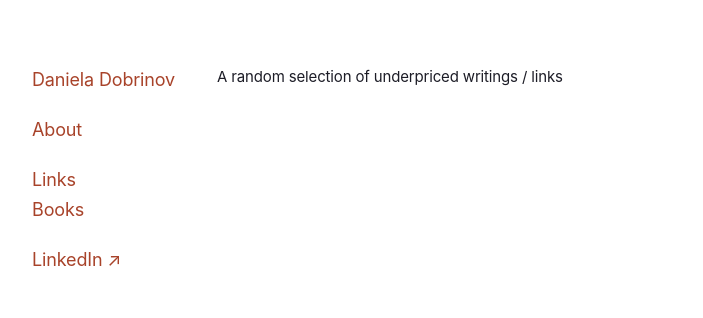
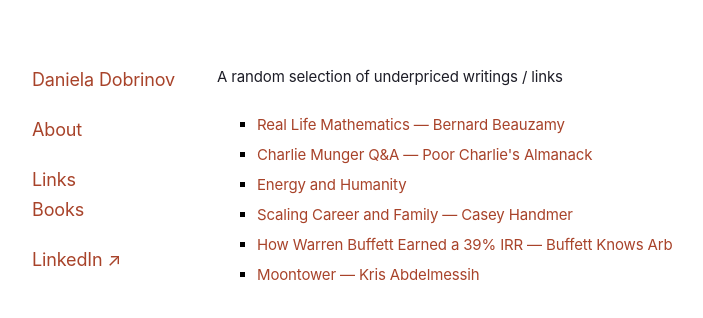
Before and after one commit to eula01/danisite, a Next.js app: page /links in a window 1280 px wide. Shown: the top 318 px of the page, without its empty margins (173-876 px from the left). Built offline with nearby package versions, Linux system fonts and the light colour scheme.

Commit message:
Add Moontower link to links page

```diff
--- a/pages/links.tsx
+++ b/pages/links.tsx
@@ -7,6 +7,12 @@
         <div>
           <p>A random selection of underpriced writings / links</p>
           <ul>
+            <li><a href="https://www.maths.tcd.ie/pub/ims/bull48/M4801.pdf" target="_blank">Real Life Mathematics — Bernard Beauzamy</a></li>
+            <li><a href="https://www.stripe.press/poor-charlies-almanack/talk-two?progress=97.43%" target="_blank">Charlie Munger Q&A — Poor Charlie's Almanack</a></li>
+            <li><a href="https://energyandhumanity.com/" target="_blank">Energy and Humanity</a></li>
+            <li><a href="https://caseyhandmer.wordpress.com/2025/12/03/scaling-career-and-family-systems-thinking-public-school-home-enrichment/" target="_blank">Scaling Career and Family — Casey Handmer</a></li>
+            <li><a href="https://dirtcheapstocks.substack.com/p/how-warren-buffett-earned-a-39-irr" target="_blank">How Warren Buffett Earned a 39% IRR — Buffett Knows Arb</a></li>
+            <li><a href="https://moontowermeta.com/" target="_blank">Moontower — Kris Abdelmessih</a></li>
           </ul>
         </div>
       </main>
```
